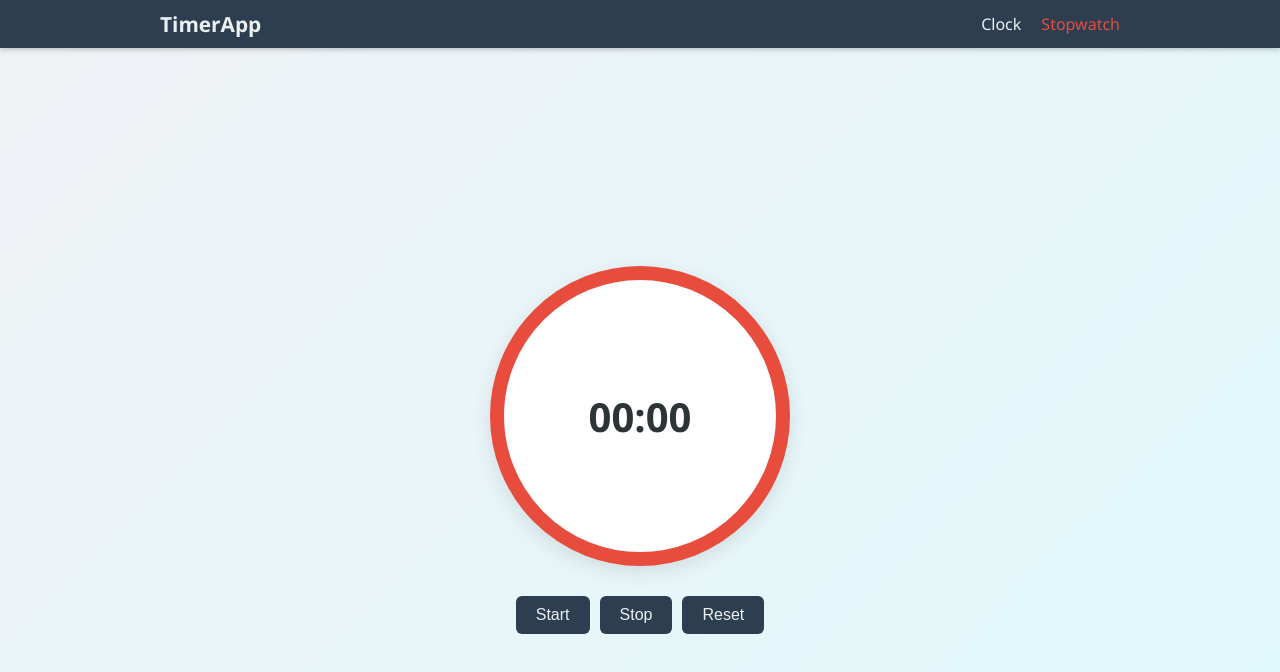
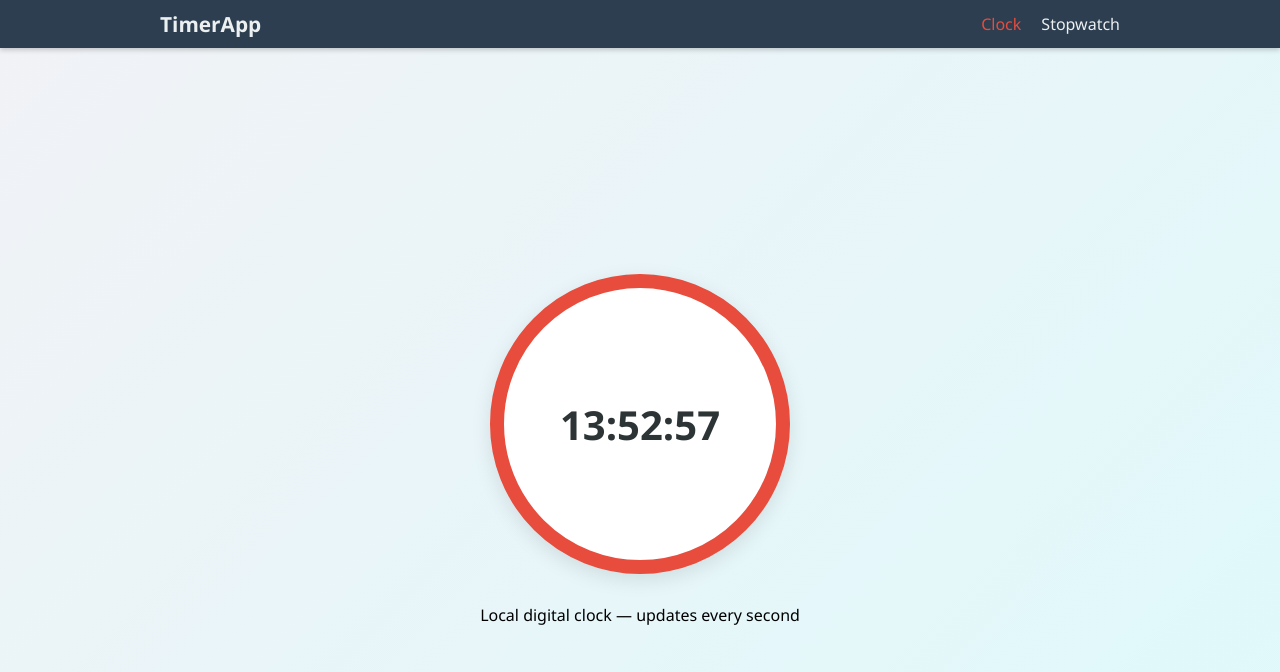
Before and after one commit to G7-Gowtham/Stopwatch, a plain HTML site: page index.html in a window 1280 px wide. Drawn offline with Linux system fonts and the light colour scheme.

Commit message:
Update index.html

```diff
--- a/index.html
+++ b/index.html
@@ -1,38 +1,35 @@
 <!DOCTYPE html>
 <html lang="en">
+
 <head>
   <meta charset="UTF-8" />
   <meta name="viewport" content="width=device-width, initial-scale=1.0" />
-  <title>Stopwatch</title>
+  <title>TimerApp — Clock</title>
   <link rel="stylesheet" href="style.css" />
 </head>
+
 <body>
 
   <nav class="navbar">
     <div class="nav-container">
       <div class="logo">TimerApp</div>
-      <div class="menu-toggle" id="mobile-menu">&#9776;</div>
       <ul class="nav-menu">
-        <li><a href="clock.html">Clock</a></li>
-        <li><a href="index.html" class="active">Stopwatch</a></li>
-
+        <li><a href="index.html" class="active">Clock</a></li>
+        <li><a href="stopwatch.html">Stopwatch</a></li>
       </ul>
     </div>
   </nav>
 
-  <div class="container">
-    <div class="stopwatch">
-      <div class="knob knob-left"></div>
-      <div class="knob knob-right"></div>
-      <div class="timer" id="timer">00:00</div>
-    </div>
-    <div class="buttons">
-      <button onclick="startTimer()">Start</button>
-      <button onclick="stopTimer()">Stop</button>
-      <button onclick="resetTimer()">Reset</button>
-    </div>
-  </div>
+  <main class="container center-stack">
+    <section class="clock-panel">
+      <div class="stopwatch clock-display">
+        <div class="timer" id="clock">00:00:00</div>
+      </div>
+      <p class="meta">Local digital clock — updates every second</p>
+    </section>
+  </main>
 
   <script src="script.js"></script>
 </body>
+
 </html>
```
